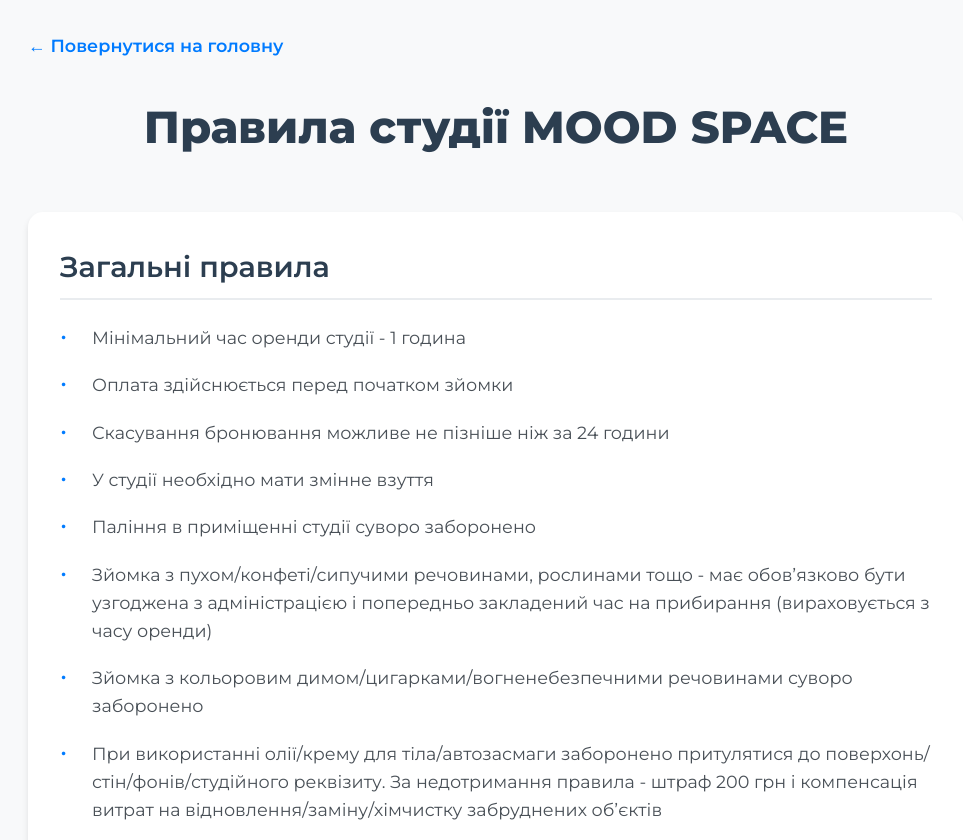
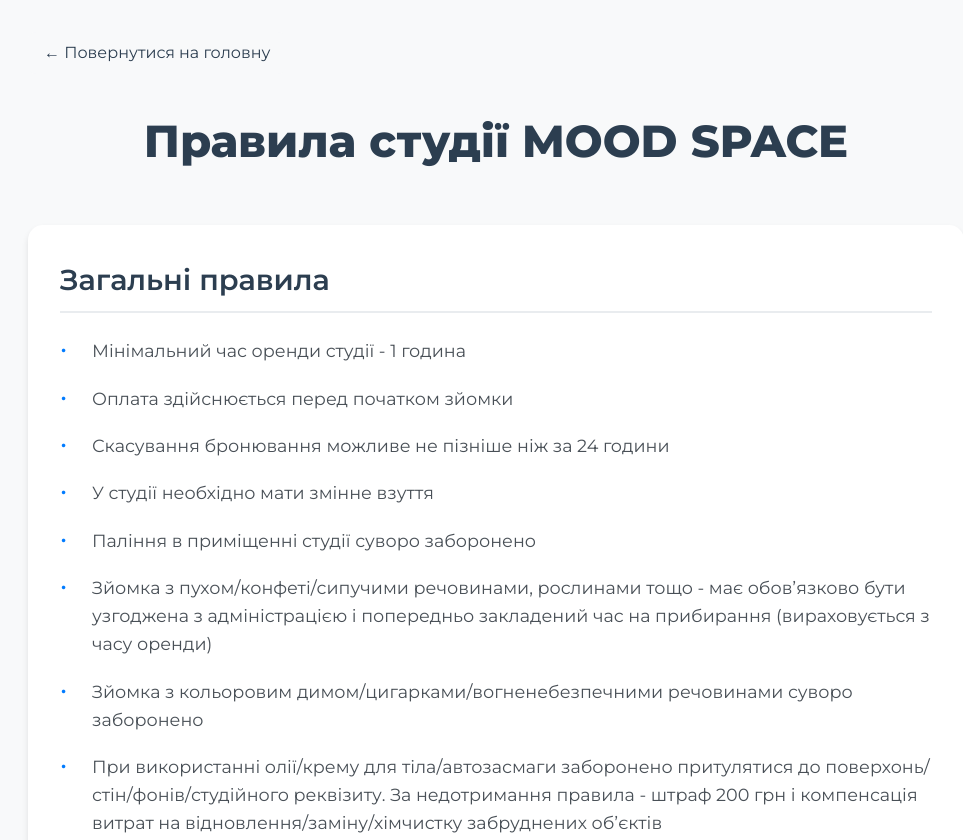
Before and after one commit to LEGIONERscu/MOOD-SPACE-STUDIO, a website: page public/rules.html in a window 1280 px wide. Shown: the top 840 px of the page, without its empty margins (144-1107 px from the left). Drawn offline with Linux system fonts and the light colour scheme.

```diff
--- a/public/rules.html
+++ b/public/rules.html
@@ -84,15 +84,19 @@
             display: inline-flex;
             align-items: center;
             margin-bottom: 2rem;
-            color: #007bff;
+            color: #2c3e50;
             text-decoration: none;
-            font-size: 1.1rem;
-            font-weight: 600;
-            transition: color 0.3s ease;
+            font-size: 1rem;
+            font-weight: 500;
+            transition: all 0.3s ease;
+            padding: 0.5rem 1rem;
+            border-radius: 8px;
+            background: #f8f9fa;
         }
 
         .back-btn:hover {
-            color: #0056b3;
+            background: #e9ecef;
+            transform: translateY(-2px);
         }
 
         @media (max-width: 768px) {
@@ -156,7 +160,7 @@
                 <li>Бронювання здійснюється по телефону,або за записом через сооц мережі</li>
                 <li>Працюємо за 100% передоплатою</li>
                 <li>При скасуванні менше ніж за 24 години передоплата не повертається</li>
-                <li>У разі запізнення - час оренди зали не продовжується</li>
+                <li>У разі запізнення продовжити час оренди можливий за відсутності наступної броні</li>
                 <li>У разі дострокового завершення зйомки - різниця не повертається</li>
                 <li>У разі затримки в залі більше, ніж на 10 хвилин - ви оплачуєте оренду зали на наступні 30 хв</li>
                 <li>Мінімальний час оренди залу - 1 година</li>
```
Also changed, not shown: public/about.html (+9 -5 lines), public/contacts.html (+2 -2 lines).
